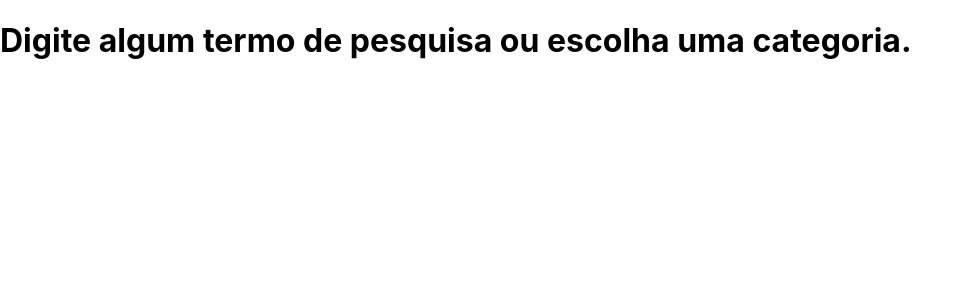
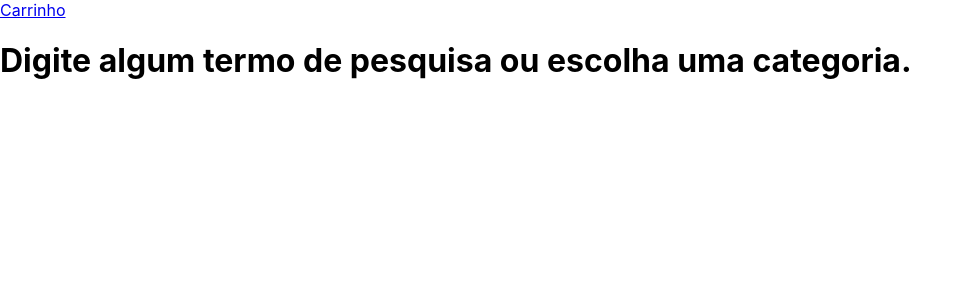
Before and after one commit to humbertodutra/trybe-online-store-17, a React (Create React App) app: page / in a window 1280 px wide. Shown: the top 300 px of the page, without its empty margins (0-971 px from the left). Built offline with nearby package versions, Linux system fonts and the light colour scheme.

Commit message:
requisito 3 / gitignore incluindo o package-lock

```diff
--- a/src/App.js
+++ b/src/App.js
@@ -1,13 +1,17 @@
 import React from 'react';
-import { BrowserRouter as Router, Route } from 'react-router-dom';
+import { BrowserRouter as Router, Route, Switch } from 'react-router-dom';
 import Home from './pages/Home';
+import Cart from './pages/Cart';
 
 // Teste 1
 
 function App() {
   return (
     <Router>
-      <Route exact path="/" component={ Home } />
+      <Switch>
+        <Route path="/cart" component={ Cart } />
+        <Route path="/" component={ Home } />
+      </Switch>
     </Router>
   );
 }
--- /dev/null
+++ b/src/components/CartButton.js
@@ -0,0 +1,19 @@
+import React from 'react';
+import { Link } from 'react-router-dom';
+
+class CartButton extends React.Component {
+  render() {
+    return (
+
+      <Link
+        data-testid="shopping-cart-button"
+        to="/cart"
+      >
+        <span>Carrinho</span>
+      </Link>
+
+    );
+  }
+}
+
+export default CartButton;
--- /dev/null
+++ b/src/pages/Cart.js
@@ -0,0 +1,17 @@
+import React from 'react';
+
+class Cart extends React.Component {
+  render() {
+    return (
+      <main>
+        <h1
+          data-testid="shopping-cart-empty-message"
+        >
+          Seu carrinho está vazio
+        </h1>
+      </main>
+    );
+  }
+}
+
+export default Cart;
--- a/src/pages/Home.js
+++ b/src/pages/Home.js
@@ -1,9 +1,11 @@
 import React from 'react';
+import CartButton from '../components/CartButton';
 
 class Home extends React.Component {
   render() {
     return (
       <main className="home-page">
+        <CartButton />
         <h1
           data-testid="home-initial-message"
         >
```
Also changed, not shown: 1 other file (tests, documents, lock files or other folders).
